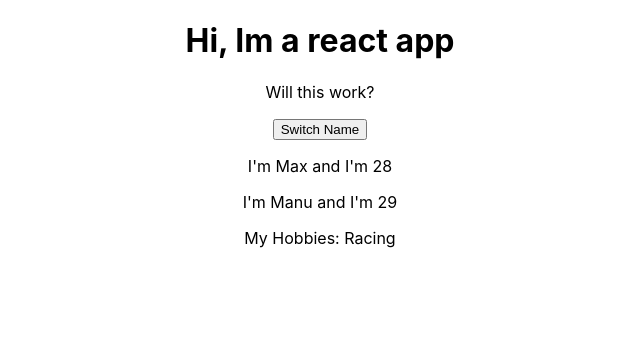
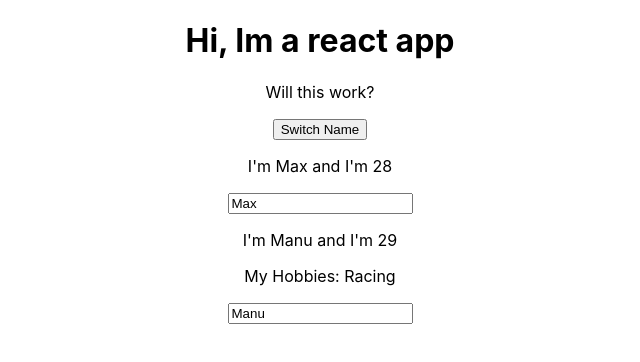
Before and after one commit to humbertocarvalho/courses-react-complete-guide, a React (Create React App) app: page / in a window 1280 px wide. Shown: the top 362 px of the page, without its empty margins (320-960 px from the left). Built offline with nearby package versions, Linux system fonts and the light colour scheme.

Commit message:
Add 2 way binding.

```diff
--- a/src/App.js
+++ b/src/App.js
@@ -32,6 +32,22 @@ class App extends Component {
     });
   };
 
+  nameChangedHandler = event => {
+    console.log('event', event);
+    this.setState({
+      persons: [
+        {
+          name: 'Humberto',
+          age: 28
+        },
+        {
+          name: event.target.value,
+          age: 29
+        }
+      ]
+    });
+  };
+
   render() {
     return (
       <div className='App'>
@@ -48,6 +64,7 @@ class App extends Component {
           click={this.switchNameHandler.bind(this, 'Humberto!!')}
           name={this.state.persons[1].name}
           age={this.state.persons[1].age}
+          changed={this.nameChangedHandler}
         >
           My Hobbies: Racing
         </Person>
--- a/src/Person/Person.js
+++ b/src/Person/Person.js
@@ -7,6 +7,7 @@ const person = props => {
         I'm {props.name} and I'm {props.age}
       </p>
       <p>{props.children}</p>
+      <input type='text' onChange={props.changed} value={props.name} />
     </div>
   );
 };
```
